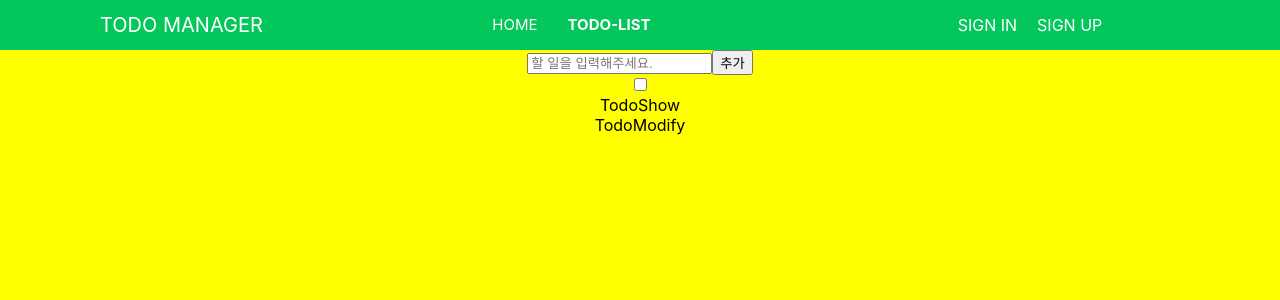
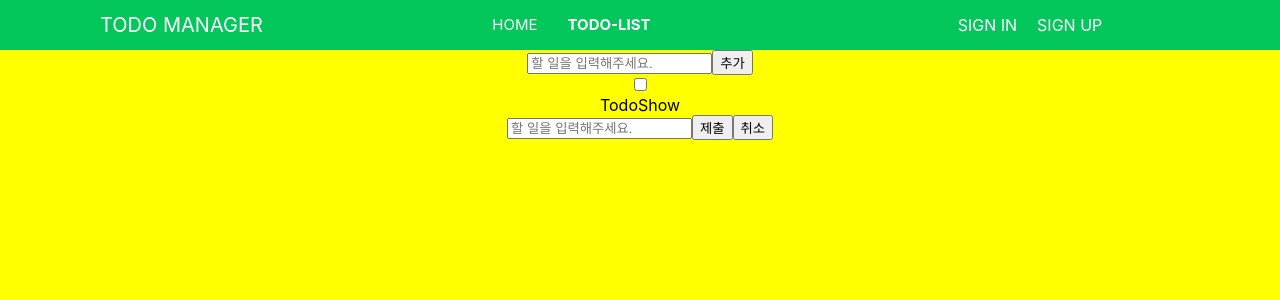
Before and after one commit to HWAHAEBANG/improved-todo-list, a React (Create React App) app: page /todo in a window 1280 px wide. Shown: the top 300 px of the page. Built offline with nearby package versions, Linux system fonts and the light colour scheme.

Commit message:
feat: 투두 수정 컴포넌트 기본 로직 구성

```diff
--- a/src/components/todo/TodoModify.tsx
+++ b/src/components/todo/TodoModify.tsx
@@ -1,5 +1,34 @@
+import { ChangeEventHandler, useState } from 'react';
+
 const TodoModify = () => {
-  return <div>TodoModify</div>;
+  const [inputValue, setInputValue] = useState('');
+
+  const handleChange: ChangeEventHandler<HTMLInputElement> = e => {
+    setInputValue(e.currentTarget.value);
+  };
+
+  const handleSubmit = () => {
+    alert('제출');
+  };
+
+  const handleCancel = () => {
+    alert('삭제');
+  };
+
+  return (
+    <form onSubmit={handleSubmit}>
+      <input
+        type="text"
+        value={inputValue}
+        onChange={handleChange}
+        placeholder="할 일을 입력해주세요."
+      />
+      <button type="submit">제출</button>
+      <button type="button" onClick={handleCancel}>
+        취소
+      </button>
+    </form>
+  );
 };
 
 export default TodoModify;
```
